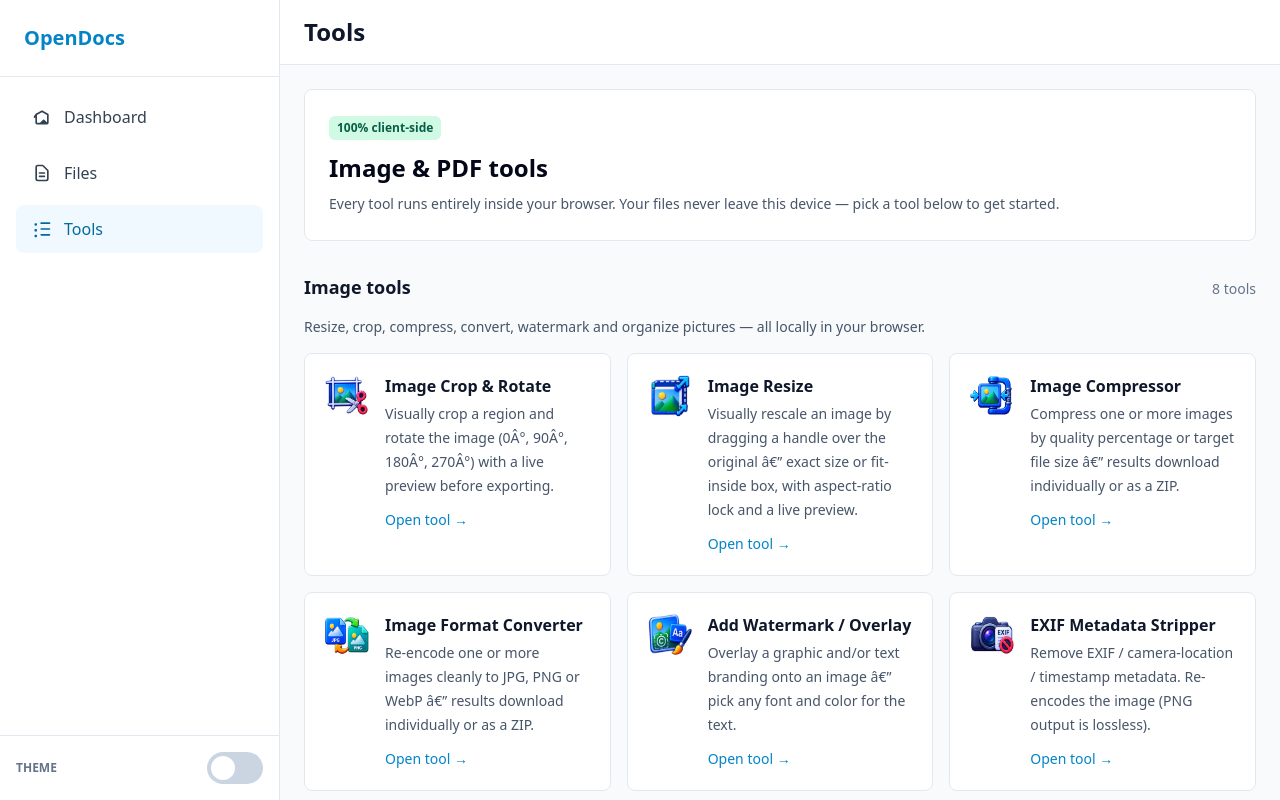
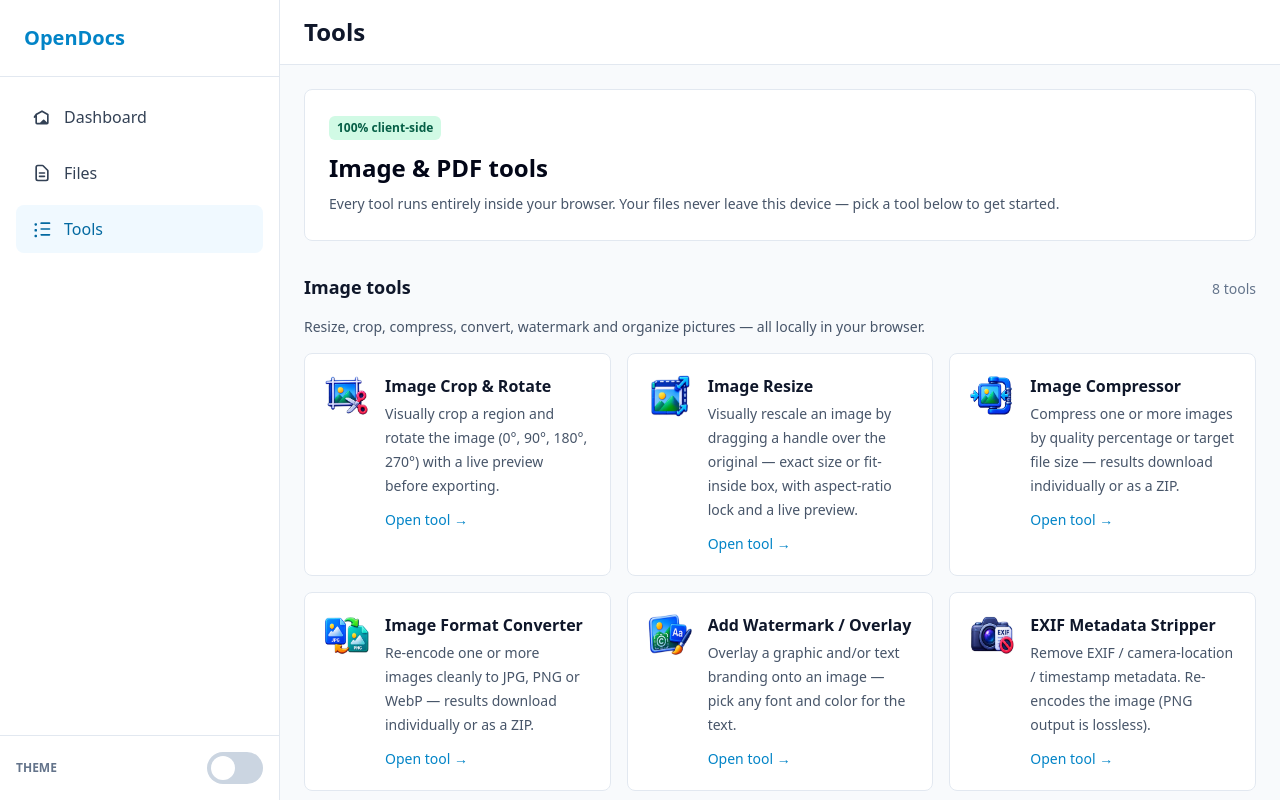
Before and after one commit to akash098p/OpenDocs-Studio, a React (Vite) app: page /tools in a window 1280 px wide. Built offline with nearby package versions, Linux system fonts and the light colour scheme; the HTML template or start-up script is replaced by a standard one.

Commit message:
Fixes garbled text in tool descriptions
Corrects misencoded Unicode characters (degree symbols, em dashes) that were displaying incorrectly, ensuring tool descriptions render properly across the app.

```diff
--- a/src/tools/registry.ts
+++ b/src/tools/registry.ts
@@ -6,7 +6,7 @@ export const toolDefinitions: ToolDefinition[] = [
     name: 'Image Crop & Rotate',
     group: 'Image',
     icon: '/tools-icons/image crop.png',
-    description: 'Visually crop a region and rotate the image (0Â°, 90Â°, 180Â°, 270Â°) with a live preview before exporting.',
+    description: 'Visually crop a region and rotate the image (0°, 90°, 180°, 270°) with a live preview before exporting.',
     inputs: [{ name: 'image', label: 'Image file', accept: 'image/*' }],
     fields: [],
     visualEditor: true,
@@ -17,7 +17,7 @@ export const toolDefinitions: ToolDefinition[] = [
     name: 'Image Resize',
     group: 'Image',
     icon: '/tools-icons/image resize.png',
-    description: 'Visually rescale an image by dragging a handle over the original â€” exact size or fit-inside box, with aspect-ratio lock and a live preview.',
+    description: 'Visually rescale an image by dragging a handle over the original — exact size or fit-inside box, with aspect-ratio lock and a live preview.',
     inputs: [{ name: 'image', label: 'Image file', accept: 'image/*' }],
     fields: [],
     visualEditor: true,
@@ -28,7 +28,7 @@ export const toolDefinitions: ToolDefinition[] = [
     name: 'Image Compressor',
     group: 'Image',
     icon: '/tools-icons/image compressor.png',
-    description: 'Compress one or more images by quality percentage or target file size â€” results download individually or as a ZIP.',
+    description: 'Compress one or more images by quality percentage or target file size — results download individually or as a ZIP.',
     inputs: [{ name: 'image', label: 'Image files', accept: 'image/*', multiple: true }],
     fields: [
       { name: 'mode', label: 'Compression mode', type: 'select', options: ['percentage', 'targetSize'], default: 'percentage' },
@@ -43,7 +43,7 @@ export const toolDefinitions: ToolDefinition[] = [
     name: 'Image Format Converter',
     group: 'Image',
     icon: '/tools-icons/image format convert.png',
-    description: 'Re-encode one or more images cleanly to JPG, PNG or WebP â€” results download individually or as a ZIP.',
+    description: 'Re-encode one or more images cleanly to JPG, PNG or WebP — results download individually or as a ZIP.',
     inputs: [{ name: 'image', label: 'Image files', accept: 'image/*', multiple: true }],
     fields: [
       { name: 'format', label: 'Output format', type: 'select', options: ['jpg', 'png', 'webp'], default: 'png' },
@@ -55,7 +55,7 @@ export const toolDefinitions: ToolDefinition[] = [
     name: 'Add Watermark / Overlay',
     group: 'Image',
     icon: '/tools-icons/add watermark.png',
-    description: 'Overlay a graphic and/or text branding onto an image â€” pick any font and color for the text.',
+    description: 'Overlay a graphic and/or text branding onto an image — pick any font and color for the text.',
     inputs: [
       { name: 'image', label: 'Base image', accept: 'image/*' },
       { name: 'watermark', label: 'Overlay image (optional)', accept: 'image/*', optional: true },
@@ -86,7 +86,7 @@ export const toolDefinitions: ToolDefinition[] = [
     name: 'Batch Image Renamer',
     group: 'Image',
     icon: '/tools-icons/batch image renamer.png',
-    description: 'Sanitize and rename many images at once â€” returns a ZIP of the renamed files.',
+    description: 'Sanitize and rename many images at once — returns a ZIP of the renamed files.',
     inputs: [{ name: 'images', label: 'Image files', accept: 'image/*', multiple: true }],
     fields: [
       { name: 'prefix', label: 'Prefix', type: 'text', default: '' },
@@ -102,7 +102,7 @@ export const toolDefinitions: ToolDefinition[] = [
     name: 'Custom Album Creator',
     group: 'Image',
     icon: '/tools-icons/custom album creator.png',
-    description: 'Design a photo album visually â€” pick a template (grid, polaroid, film strip and more), style it, and preview it live.',
+    description: 'Design a photo album visually — pick a template (grid, polaroid, film strip and more), style it, and preview it live.',
     inputs: [{ name: 'images', label: 'Photos', accept: 'image/*', multiple: true }],
     fields: [],
     visualEditor: true,
@@ -152,7 +152,7 @@ export const toolDefinitions: ToolDefinition[] = [
     name: 'PDF Compressor',
     group: 'PDF',
     icon: '/tools-icons/pdf compressor.png',
-    description: 'Compress one or more PDFs by quality percentage or target file size â€” results download individually or as a ZIP.',
+    description: 'Compress one or more PDFs by quality percentage or target file size — results download individually or as a ZIP.',
     inputs: [{ name: 'pdf', label: 'PDF files', accept: 'application/pdf', multiple: true }],
     fields: [
       { name: 'mode', label: 'Compression mode', type: 'select', options: ['percentage', 'targetSize'], default: 'percentage' },
```
